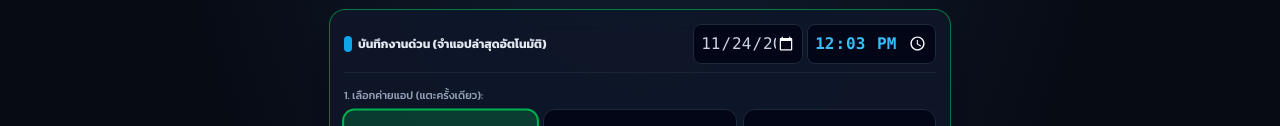
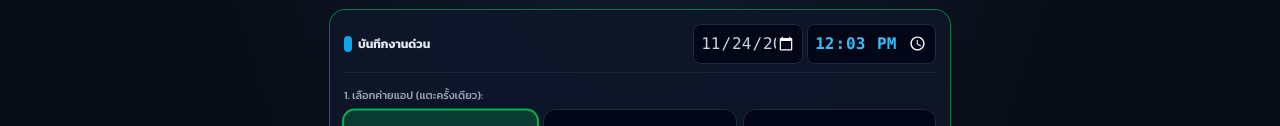
Before and after one commit to NNN-Duck/kaab-rider-demo, a plain HTML site: page index.html in a window 1280 px wide. Shown: the part 451-577 px from the top of the page. Drawn offline with nearby package versions, Linux system fonts and the light colour scheme.

Commit message:
Update index.html

```diff
--- a/index.html
+++ b/index.html
@@ -277,10 +277,10 @@
             <form id="tripForm" onsubmit="handleSaveTrip(event)" class="glass-card rounded-2xl p-3.5 shadow-xl border border-slate-800 space-y-3.5 transition-all duration-300 glow-grab">
 
                 <!-- Header + Compact Date/Time -->
-                <div class="flex items-center justify-between border-b border-slate-800/80 pb-2">
+               <div class="flex items-center justify-between border-b border-slate-800/80 pb-2">
                     <span class="font-bold text-slate-200 text-xs flex items-center gap-1.5">
                         <span class="w-2 h-4 bg-sky-500 rounded-full inline-block"></span>
-                        บันทึกงานด่วน (จำแอปล่าสุดอัตโนมัติ)
+                        บันทึกงานด่วน
              </span>
                     <div class="flex items-center space-x-1">
                         <input type="date" id="tripDate" required class="bg-slate-950 border border-slate-800 text-slate-300 rounded-lg px-1.5 py-0.5 text-[10px] font-mono w-24">
```
